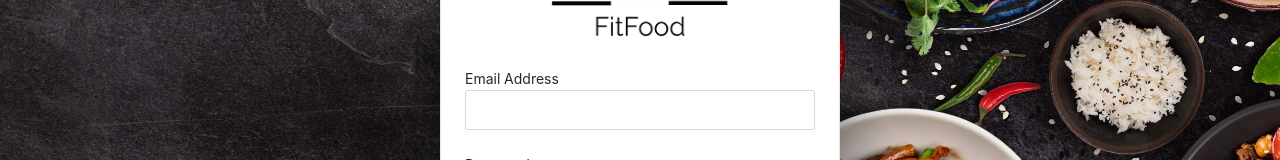
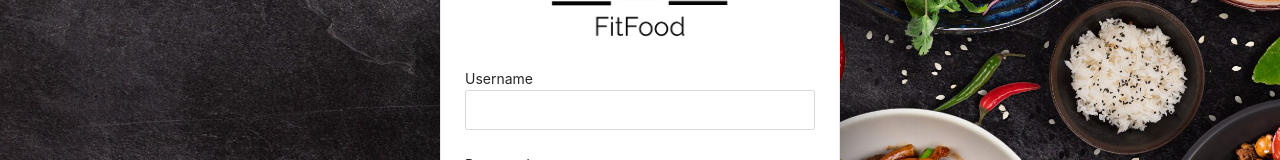
Before and after one commit to niteshwosti/food-app-dashboard, a Next.js app: page / in a window 1280 px wide. Shown: the part 250-410 px from the top of the page. Built offline with nearby package versions, Linux system fonts and the light colour scheme.

Commit message:
Fixed order foodname and quantity

```diff
--- a/components/Login/index.tsx
+++ b/components/Login/index.tsx
@@ -106,7 +106,7 @@ const Login = () => {
           </ImageContainer>
           <Form onFinish={formik.handleSubmit} layout="vertical">
             <FormItemWrapper>
-              <Label>Email Address</Label>
+              <Label>Username</Label>
               <Input
                 type="text"
                 name="username"
--- a/pages/orders/index.tsx
+++ b/pages/orders/index.tsx
@@ -54,8 +54,7 @@ const Orders = () => {
       render: (_: any, record: any) => (
         <>
           <p>
-            {console.log(record.orderDetail.foodName)}
-            {record.orderDetail?.foodName}
+            {record.orderDetail[0].foodName}
           </p>
         </>
       ),
@@ -73,7 +72,7 @@ const Orders = () => {
     {
       title: "Quantity",
       dataIndex: "quantity",
-      render: (_: any, record: any) => <p>{record.orderDetail.quantity}</p>,
+      render: (_: any, record: any) => <p>{record.orderDetail[0].quantity}</p>,
     },
     {
       title: "Rate",
```
